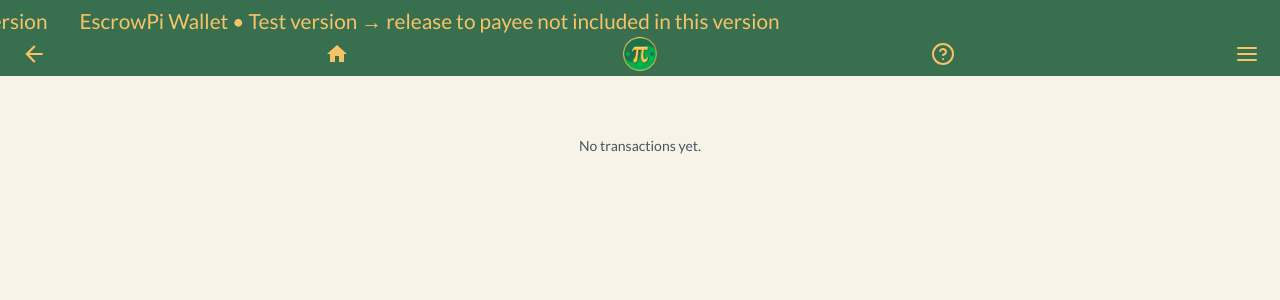
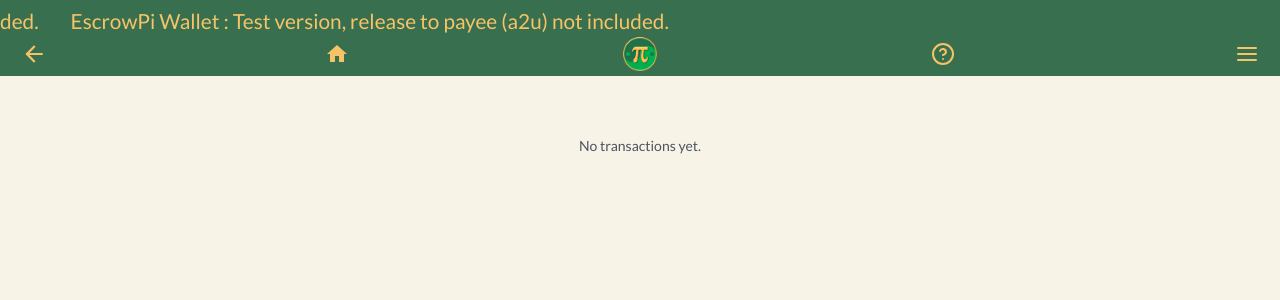
Before and after one commit to map-of-pi/escrow-pi-frontend, a Next.js app: page /history in a window 1280 px wide. Shown: the top 300 px of the page. Built offline with nearby package versions, Linux system fonts and the light colour scheme; no server answers.

Commit message:
Amend disclaimer text.

```diff
--- a/src/components/Navbar.tsx
+++ b/src/components/Navbar.tsx
@@ -110,10 +110,10 @@ export default function Navbar() {
             <div className={`title-loaded ${styles.titleLoaded}`}>
               <div className={styles.marqueeWrapper}>
                 <div className={styles.marqueeContent}>
-                  EscrowPi Wallet • Test version → release to payee not included in this version
+                  EscrowPi Wallet : Test version, release to payee (a2u) not included.
                 </div>
                 <div className={styles.marqueeContent} aria-hidden="true">
-                  EscrowPi Wallet • Test version → release to payee not included in this version
+                  EscrowPi Wallet : Test version, release to payee (a2u) not included.
                 </div>
               </div>
             </div>
```
